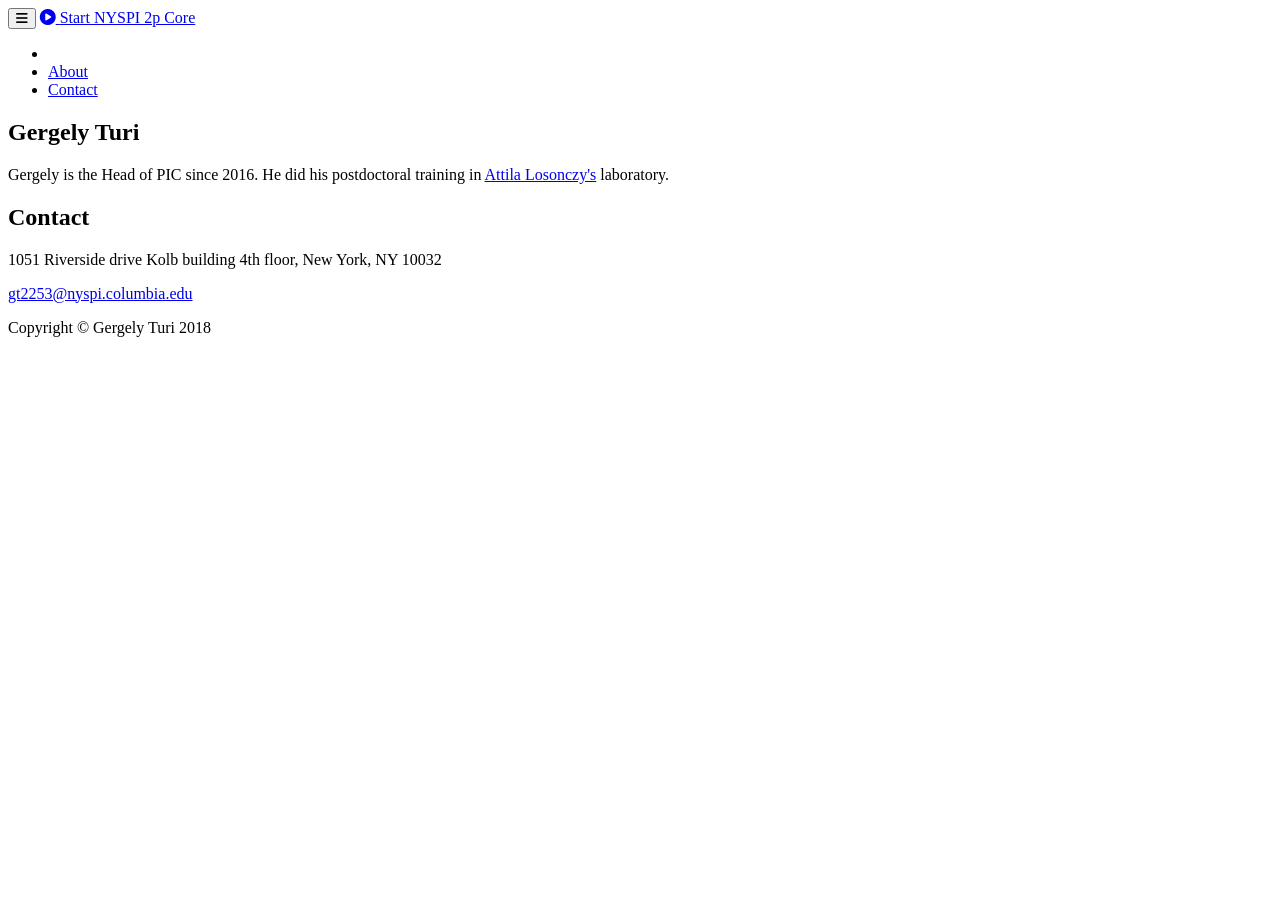
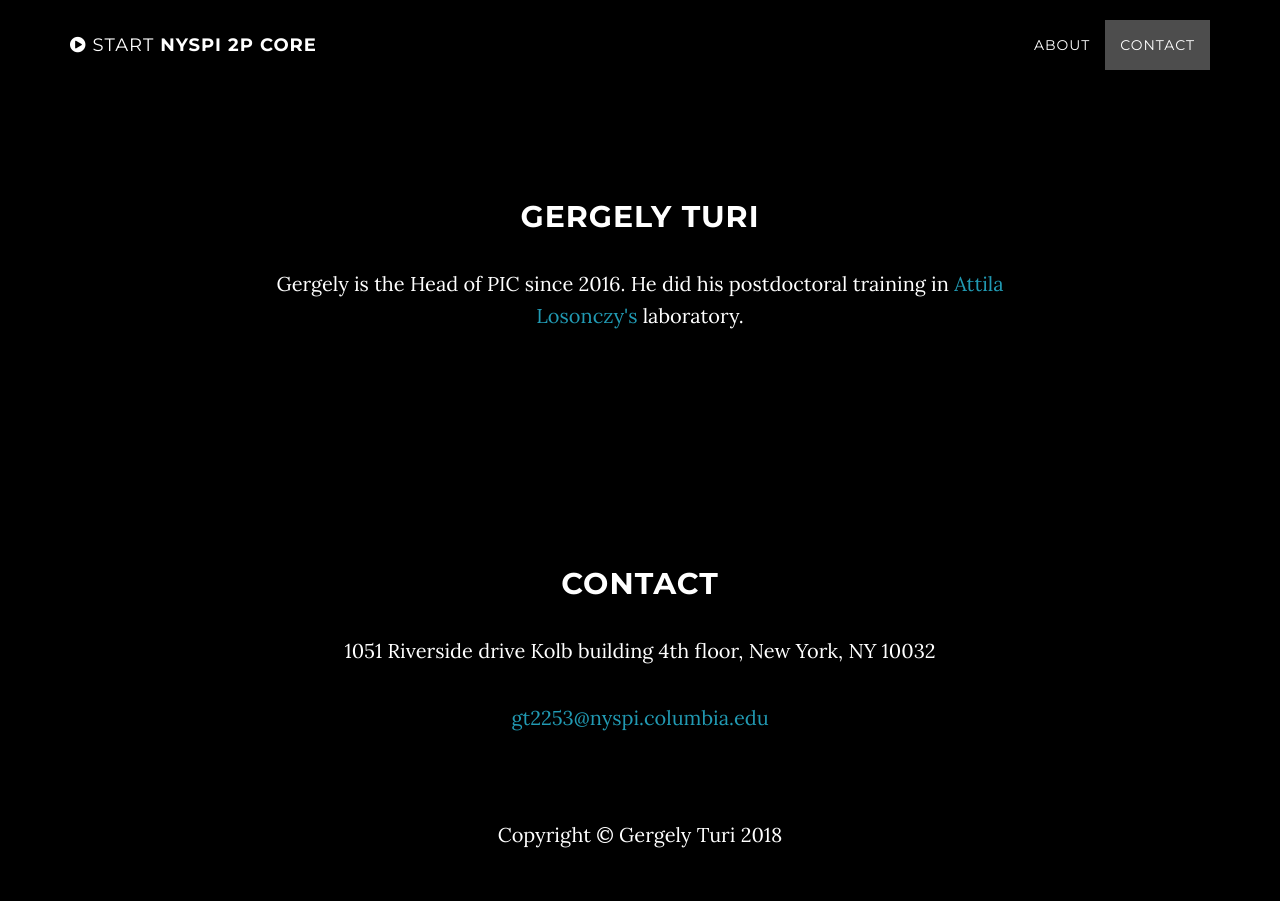
Before and after one commit to GergelyTuri/GergelyTuri.github.io, a Jekyll site: the page people/aboutGergely2.html, which Jekyll copies as it is, in a window 1280 px wide. Built offline with Jekyll 4.4.1, drawn with Linux system fonts in a browser that asks for light colours; nearby versions of some CDN libraries; library files that are not in the unit come from our copies.

Commit message:
fixing gergely bio style

```diff
--- a/people/aboutGergely2.html
+++ b/people/aboutGergely2.html
@@ -9,10 +9,10 @@
     <link rel="canonical" href="/">
 
     <!-- Custom CSS & Bootstrap Core CSS - Uses Bootswatch Flatly Theme: http://bootswatch.com/flatly/ -->
-    <link rel="stylesheet" href="./style.css">
+    <link rel="stylesheet" href="/style.css">
 
     <!-- Custom Fonts -->
-    <link rel="stylesheet" href="./css/font-awesome/css/font-awesome.min.css">
+    <link rel="stylesheet" href="/css/font-awesome/css/font-awesome.min.css">
     <link href="//fonts.googleapis.com/css?family=Lora:400,700,400italic,700italic" rel="stylesheet" type="text/css">
     <link href="//fonts.googleapis.com/css?family=Montserrat:400,700" rel="stylesheet" type="text/css">
 
```
